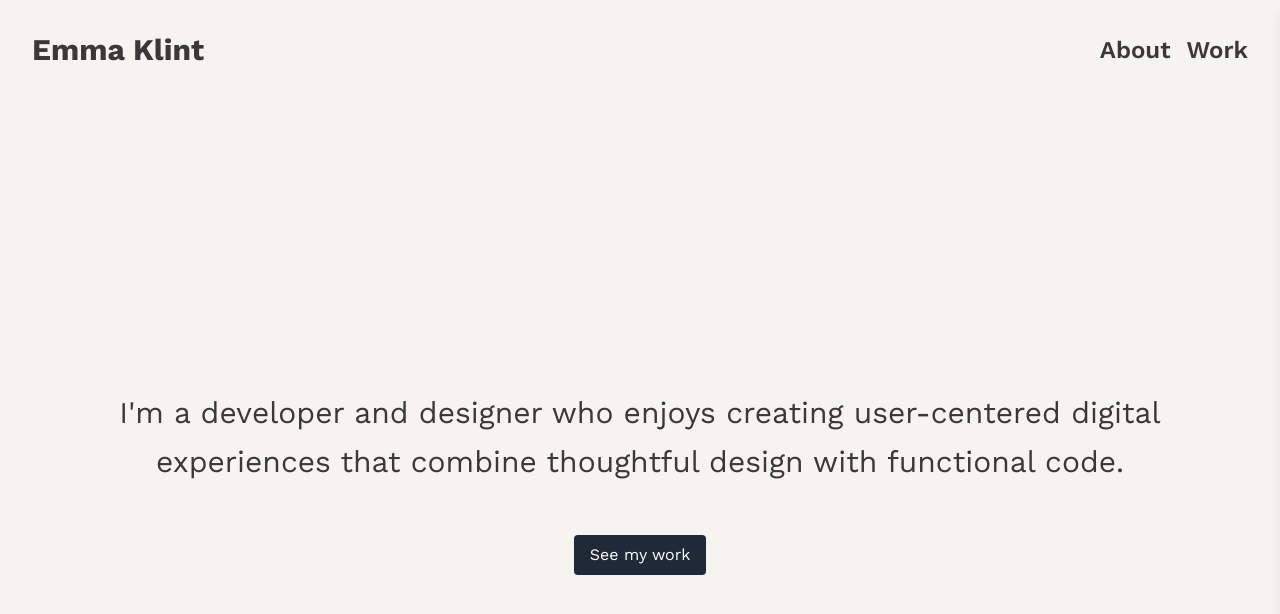
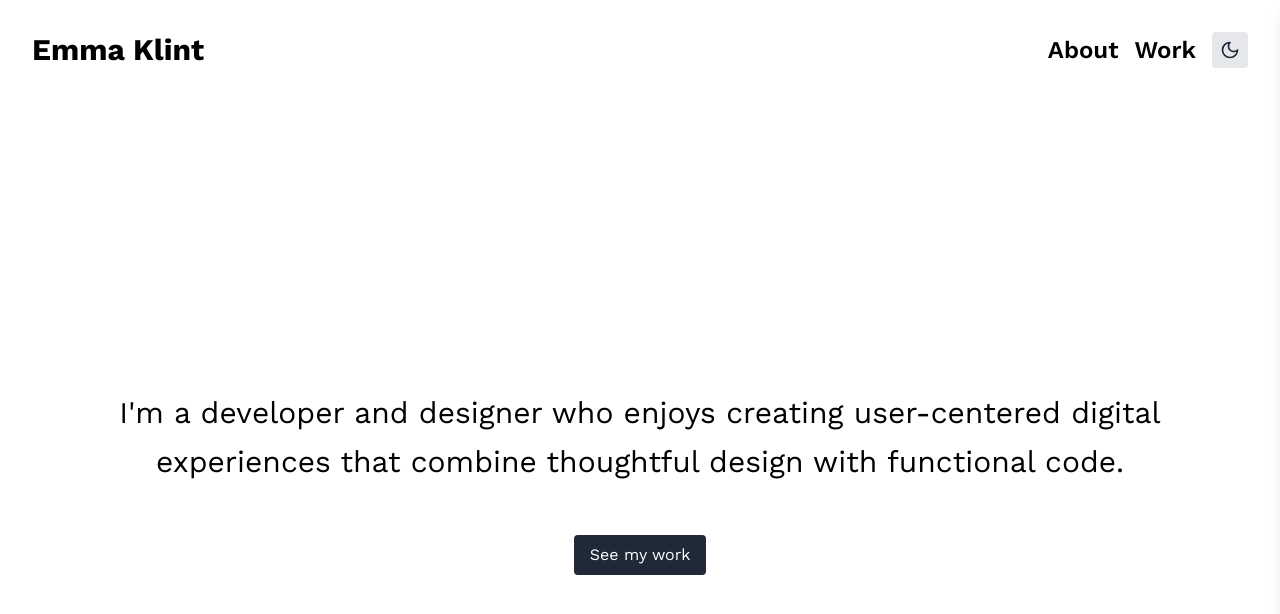
Before and after one commit to emmaklint/portfolio, a Next.js app: page / in a window 1280 px wide. Shown: the top 614 px of the page. Built offline with nearby package versions, Linux system fonts and the light colour scheme.

Commit message:
add theme switcher

```diff
--- a/src/app/globals.css
+++ b/src/app/globals.css
@@ -3,20 +3,29 @@
 @tailwind utilities;
 
 :root {
-  --background: #f5f4ef;
-  --foreground: #3a3838;
+  --background: #ffffff;
+  --foreground: #000000;
 }
 
-@media (prefers-color-scheme: dark) {
-  :root {
-    --background: #0a0a0a;
-    --foreground: #ededed;
-  }
+[data-theme="dark"] {
+  --background: #1a202c;
+  --foreground: #ffffff;
+}
+
+/* Future themes can be added here */
+[data-theme="party"] {
+  --background: #e0adad;
+  --foreground: #ce2727;
 }
 
 body {
+  background-color: var(--background);
   color: var(--foreground);
-  background: var(--background);
+  visibility: hidden;
+}
+
+body[data-theme-set] {
+  visibility: visible;
 }
 
 @layer utilities {
--- a/src/components/Navbar.js
+++ b/src/components/Navbar.js
@@ -2,7 +2,8 @@
 
 import Link from "next/link";
 import { usePathname } from "next/navigation";
-import { useState } from "react";
+import { useState, useEffect } from "react";
+import { Sun, Moon, PartyPopper } from "lucide-react";
 
 const NavLink = ({ href, children, onClick }) => {
   const pathname = usePathname();
@@ -11,8 +12,8 @@ const NavLink = ({ href, children, onClick }) => {
   return (
     <Link
       href={href}
-      className={` font-semibold hover:text-orange-700 text-4xl md:text-2xl ${
-        isActive ? "text-decoration-line: underline underline-offset-8" : ""
+      className={`font-semibold hover:text-orange-700 text-4xl md:text-2xl ${
+        isActive ? "underline underline-offset-8" : ""
       }`}
       onClick={onClick}
     >
@@ -24,7 +25,7 @@ const NavLink = ({ href, children, onClick }) => {
 const DrawerMenu = ({ isOpen, onClose }) => {
   return (
     <div
-      className={`fixed inset-y-0 right-0 z-50 w-full bg-white shadow-lg transform ${
+      className={`fixed inset-y-0 right-0 z-50 w-full bg-white dark:bg-gray-800 shadow-lg transform ${
         isOpen ? "translate-x-0" : "translate-x-full"
       } transition-transform duration-300 ease-in-out`}
     >
@@ -38,7 +39,7 @@ const DrawerMenu = ({ isOpen, onClose }) => {
         </Link>
         <button
           onClick={onClose}
-          className="absolute top-4 right-4 text-gray-600 hover:text-gray-800"
+          className="absolute top-4 right-4 text-gray-600 dark:text-gray-300 hover:text-gray-800 dark:hover:text-white"
           aria-label="Close menu"
         >
           <svg
@@ -78,10 +79,35 @@ const DrawerMenu = ({ isOpen, onClose }) => {
 
 const Navbar = () => {
   const [isDrawerOpen, setIsDrawerOpen] = useState(false);
+  const [theme, setTheme] = useState("light"); // Default to light
+
+  useEffect(() => {
+    // Set theme based on user's system preference after component mounts
+    const preferredTheme = window.matchMedia("(prefers-color-scheme: dark)")
+      .matches
+      ? "dark"
+      : "light";
+    setTheme(preferredTheme);
+    document.documentElement.setAttribute("data-theme", preferredTheme);
+    document.body.setAttribute("data-theme-set", "true"); // Show body
+  }, []);
 
   const toggleDrawer = () => {
     setIsDrawerOpen(!isDrawerOpen);
   };
+
+  const toggleTheme = () => {
+    setTheme((prevTheme) => {
+      // Cycle through themes
+      const themes = ["light", "dark", "party"];
+      const nextIndex = (themes.indexOf(prevTheme) + 1) % themes.length;
+      return themes[nextIndex];
+    });
+  };
+
+  useEffect(() => {
+    document.documentElement.setAttribute("data-theme", theme);
+  }, [theme]);
 
   return (
     <nav className="w-full">
@@ -99,6 +125,21 @@ const Navbar = () => {
           {/* <li>
             <NavLink href="/blog">Blog</NavLink>
           </li> */}
+          <li>
+            <button
+              onClick={toggleTheme}
+              className="bg-gray-200 dark:bg-gray-700 text-gray-800 dark:text-white rounded p-2"
+              aria-label="Toggle theme"
+            >
+              {theme === "light" ? (
+                <Moon size={20} />
+              ) : theme === "dark" ? (
+                <PartyPopper size={20} />
+              ) : (
+                <Sun size={20} />
+              )}
+            </button>
+          </li>
         </ul>
         <button
           onClick={toggleDrawer}
--- a/tailwind.config.js
+++ b/tailwind.config.js
@@ -5,11 +5,14 @@ module.exports = {
     "./src/components/**/*.{js,ts,jsx,tsx,mdx}",
     "./src/app/**/*.{js,ts,jsx,tsx,mdx}",
   ],
+  darkMode: "class", // Enable class-based dark mode
   theme: {
     extend: {
       colors: {
-        background: "var(--background)",
-        foreground: "var(--foreground)",
+        lightBackground: "#f5f4ef",
+        lightForeground: "#3a3838",
+        darkBackground: "#0a0a0a",
+        darkForeground: "ededed",
       },
       fontFamily: {
         sans: ["var(--font-work-sans)"],
```
